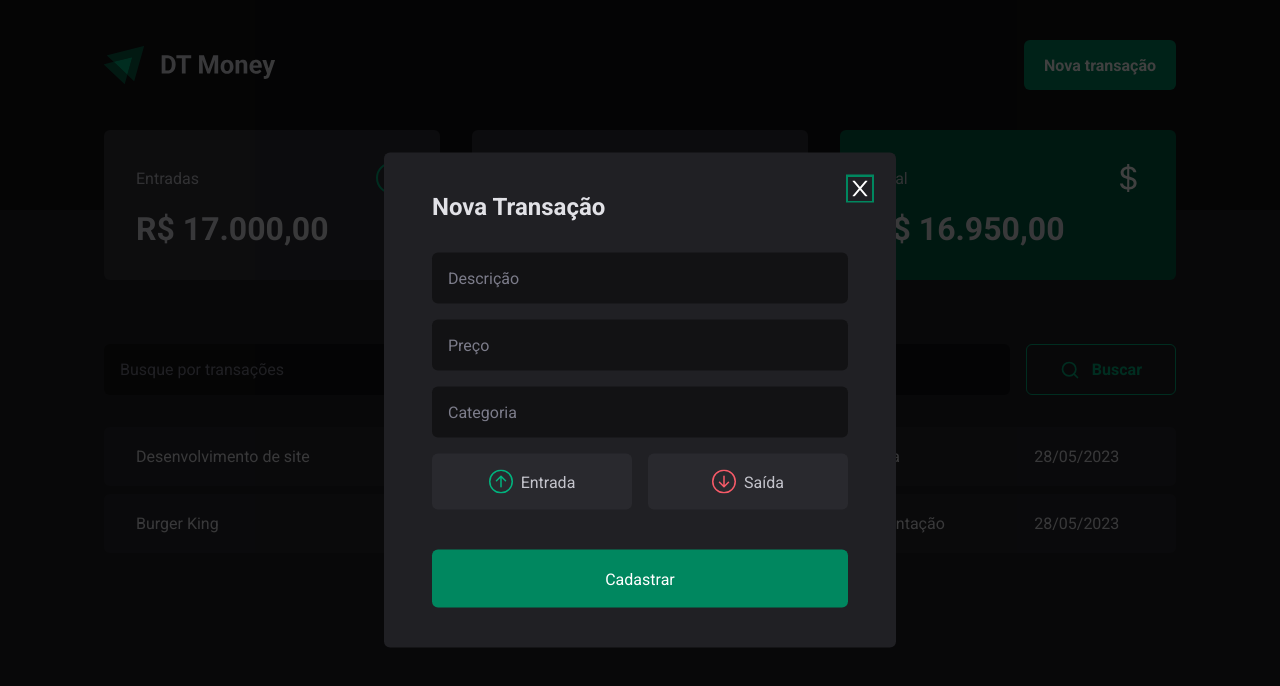
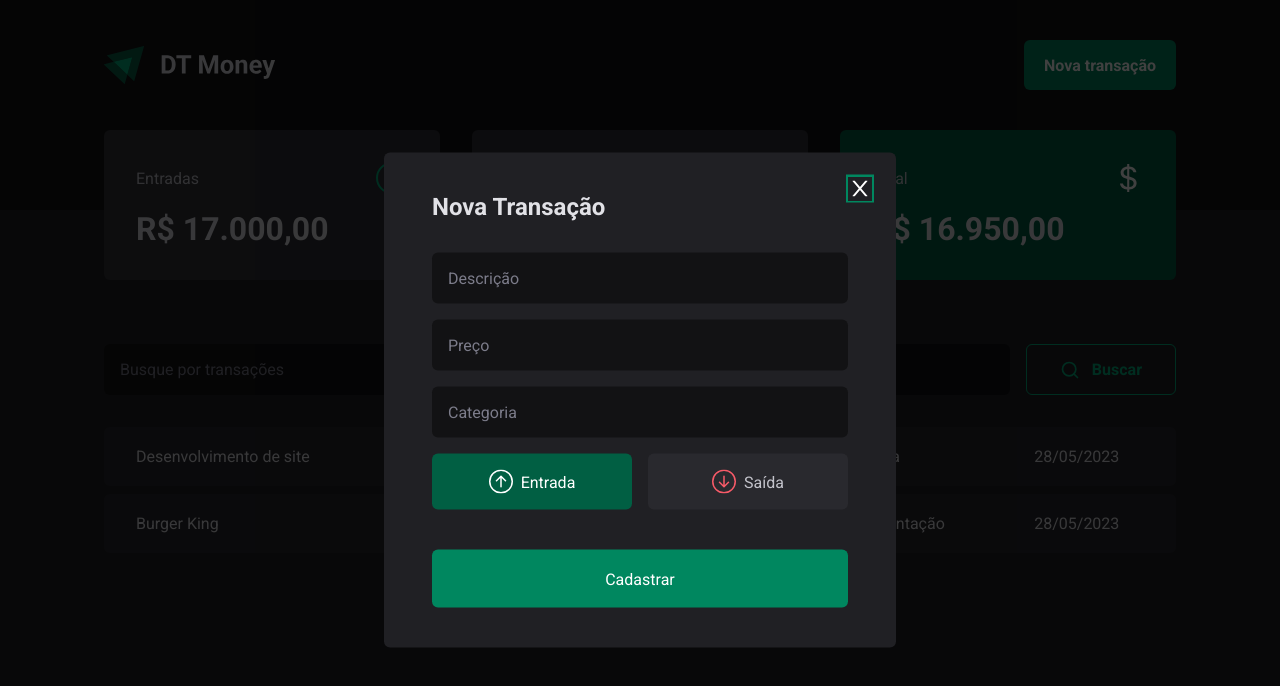
Before and after one commit to G18siqueira/Ignite-DTMoney-Rocketseat-TS, a React (Vite) app: page / in a window 1280 px wide. Both pictures are taken after a click on the button "Nova transação". Shown: the top 686 px of the page. Built offline with nearby package versions, Linux system fonts and the light colour scheme; data requests are answered from the project's data file.

Commit message:
Conexão com a API - Controlled components

```diff
--- a/src/components/NewTransactionModal/index.tsx
+++ b/src/components/NewTransactionModal/index.tsx
@@ -12,13 +12,13 @@
 import { zodResolver } from '@hookform/resolvers/zod'
 
 import * as z from 'zod'
-import { useForm } from 'react-hook-form'
+import { Controller, useForm } from 'react-hook-form'
 
 const newTransactionFormSchema = z.object({
   description: z.string(),
   category: z.string(),
   price: z.number(),
-  // type: z.enum(['income', 'outcome']),
+  type: z.enum(['income', 'outcome']),
 })
 
 type newTransactionFormInputs = z.infer<typeof newTransactionFormSchema>
@@ -26,10 +26,14 @@
 export const NewTransactionModal = () => {
   const {
     register,
+    control,
     handleSubmit,
     formState: { isSubmitting },
   } = useForm<newTransactionFormInputs>({
     resolver: zodResolver(newTransactionFormSchema),
+    defaultValues: {
+      type: 'income',
+    },
   })
 
   const handleCreateNewTransaction = async (data: newTransactionFormInputs) => {
@@ -67,7 +71,15 @@
             required
           />
 
-          <TransactionType>
+          <Controller
+            control={control}
+            name="type"
+            render={({ field }) => {
+              return (
+                <TransactionType
+                  onValueChange={field.onChange}
+                  value={field.value}
+                >
                   <TransactionTypeButton colorvariant="income" value="income">
                     <BsArrowUpCircle size={24} />
                     <span>Entrada</span>
@@ -77,6 +89,9 @@
                     <span>Saída</span>
                   </TransactionTypeButton>
                 </TransactionType>
+              )
+            }}
+          />
 
           <button type="submit" disabled={isSubmitting}>
             Cadastrar
--- a/src/components/NewTransactionModal/style.ts
+++ b/src/components/NewTransactionModal/style.ts
@@ -90,7 +90,7 @@
   border-radius: 6px;
   cursor: pointer;
   transition: all 0.1s ease-in-out;
-  box-shadow: none;
+  box-shadow: none !important;
 
   &[data-state='checked'] {
     background-color: ${(props) =>
```
Lines whose indentation alone changed are shown as unchanged.
